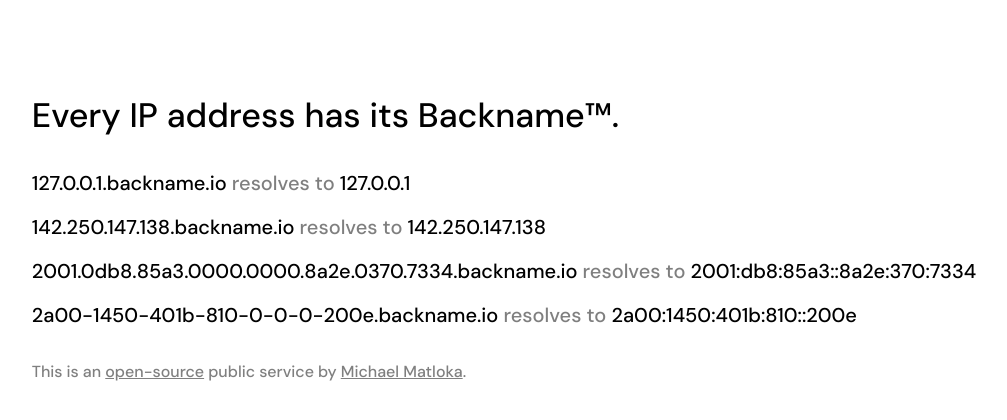
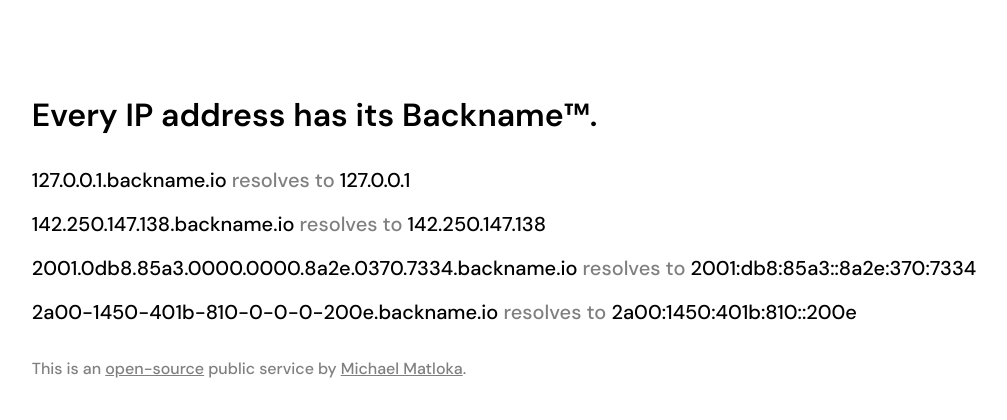
Before and after one commit to Twixes/backname, a Jekyll site: the page built from docs/index.html, in a window 1280 px wide. Shown: the top 420 px of the page, without its empty margins (136-1143 px from the left). Built offline with Jekyll 4.4.1, drawn with Linux system fonts in a browser that asks for light colours.

Commit message:
Use 600 weight for h1

```diff
--- a/docs/_layouts/base.html
+++ b/docs/_layouts/base.html
@@ -1,4 +1,3 @@
-
 <!DOCTYPE html>
 <html lang="en">
     <head>
@@ -10,10 +9,10 @@
         <link rel="preconnect" href="https://fonts.googleapis.com" />
         <link rel="preconnect" href="https://fonts.gstatic.com" crossorigin />
         <link
-            href="https://fonts.googleapis.com/css2?family=DM+Sans:opsz,wght@9..40,500&display=swap"
+            href="https://fonts.googleapis.com/css2?family=DM+Sans:opsz,wght@9..40,500;9..40,600&display=swap"
             rel="stylesheet"
         />
-        <link rel="stylesheet" href="{{ "/main.css?20230926" | relative_url }}">
+        <link rel="stylesheet" href="{{ "/main.css?20230927" | relative_url }}">
     </head>
     <body>
         {{ content }}
--- a/docs/main.scss
+++ b/docs/main.scss
@@ -16,8 +16,8 @@
     line-height: 1.4;
 }
 h1 {
-    font-size: 2.125rem;
-    font-weight: 500;
+    font-size: 2rem;
+    font-weight: 600;
     margin: 0 0 2rem;
     line-height: 1.2;
 }
```
